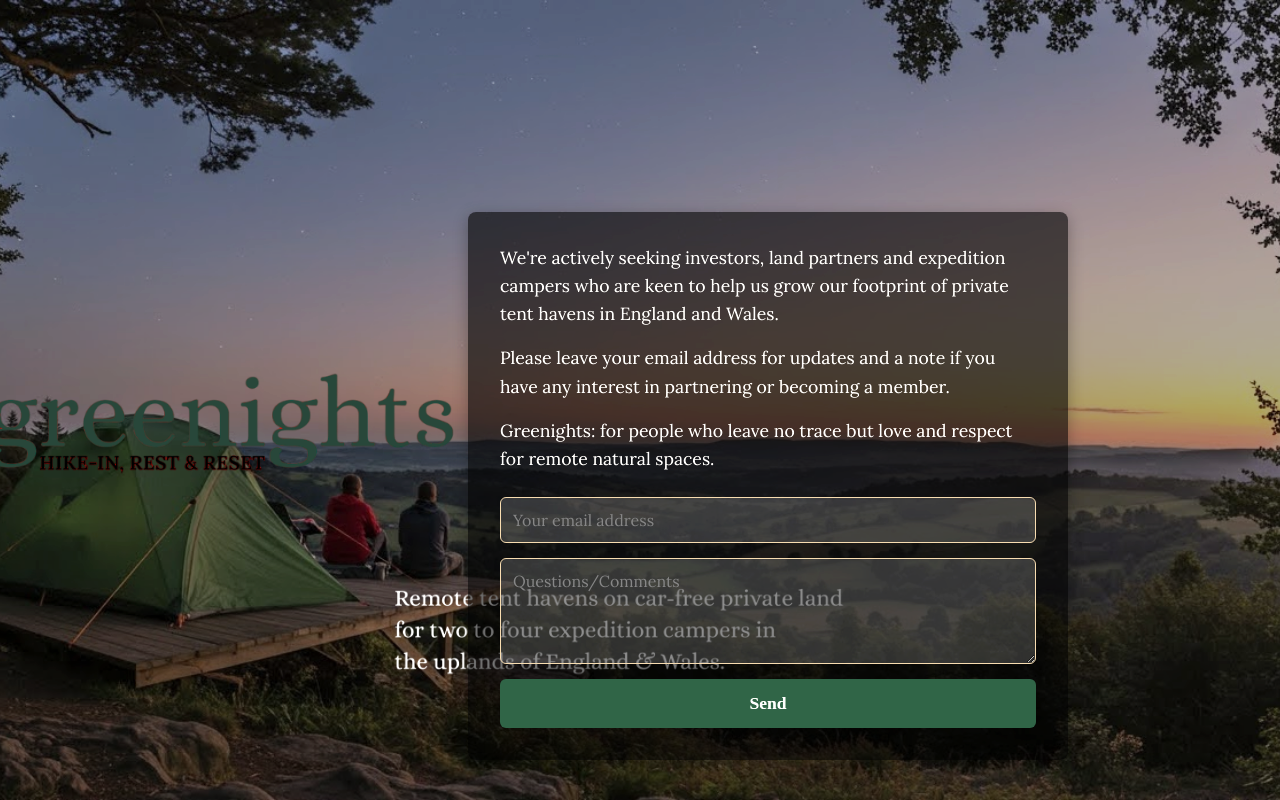
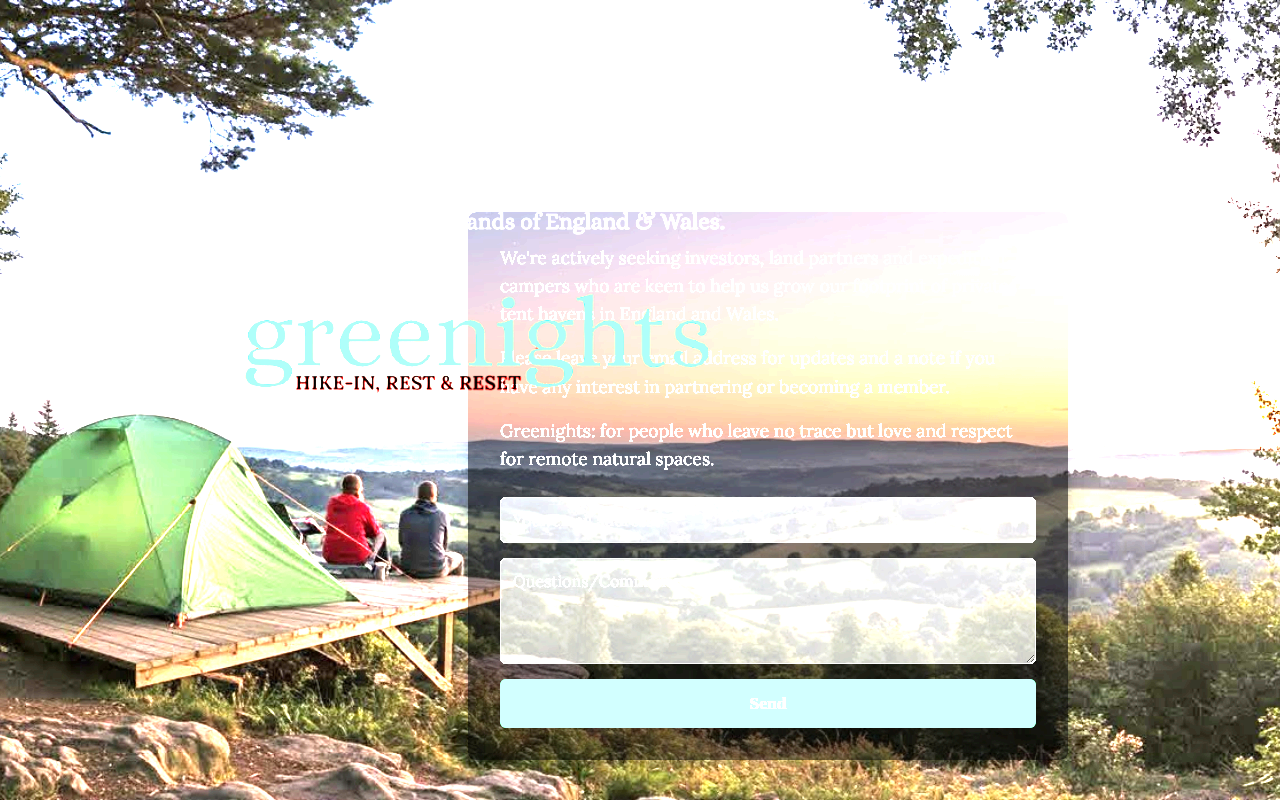
Before and after one commit to JimmyLeeSimmy/GreenightsComingSoon, a plain HTML site: page index.html in a window 1280 px wide. Drawn offline with Linux system fonts and the light colour scheme; a web font is replaced by a local one.

Commit message:
Update index.html

```diff
--- a/index.html
+++ b/index.html
@@ -35,7 +35,7 @@
             background-size: cover;
             background-position: center;
             transition: background-image 0.5s ease-in-out;
-            filter: brightness(1.15);
+            filter: brightness(5);
         }
 
         /* Base background for landscape */
@@ -52,8 +52,8 @@
 
         .logo-container {
             position: absolute;
-            top: 20vh; /* Moved higher on the screen */
-            left: 20%; /* Moved to the left, above the tent */
+            top: 10vh; /* Moved higher on the screen */
+            left: 40%; /* Moved to the left, above the tent */
             transform: translateX(-50%);
             z-index: 10;
             width: 80%;
@@ -68,7 +68,7 @@
 
         .concept-text-image {
             position: absolute;
-            top: 60vh; /* Positioned above the email box */
+            top: 5vh; /* Positioned above the email box */
             left: 50%;
             transform: translateX(-50%);
             z-index: 5;
```
